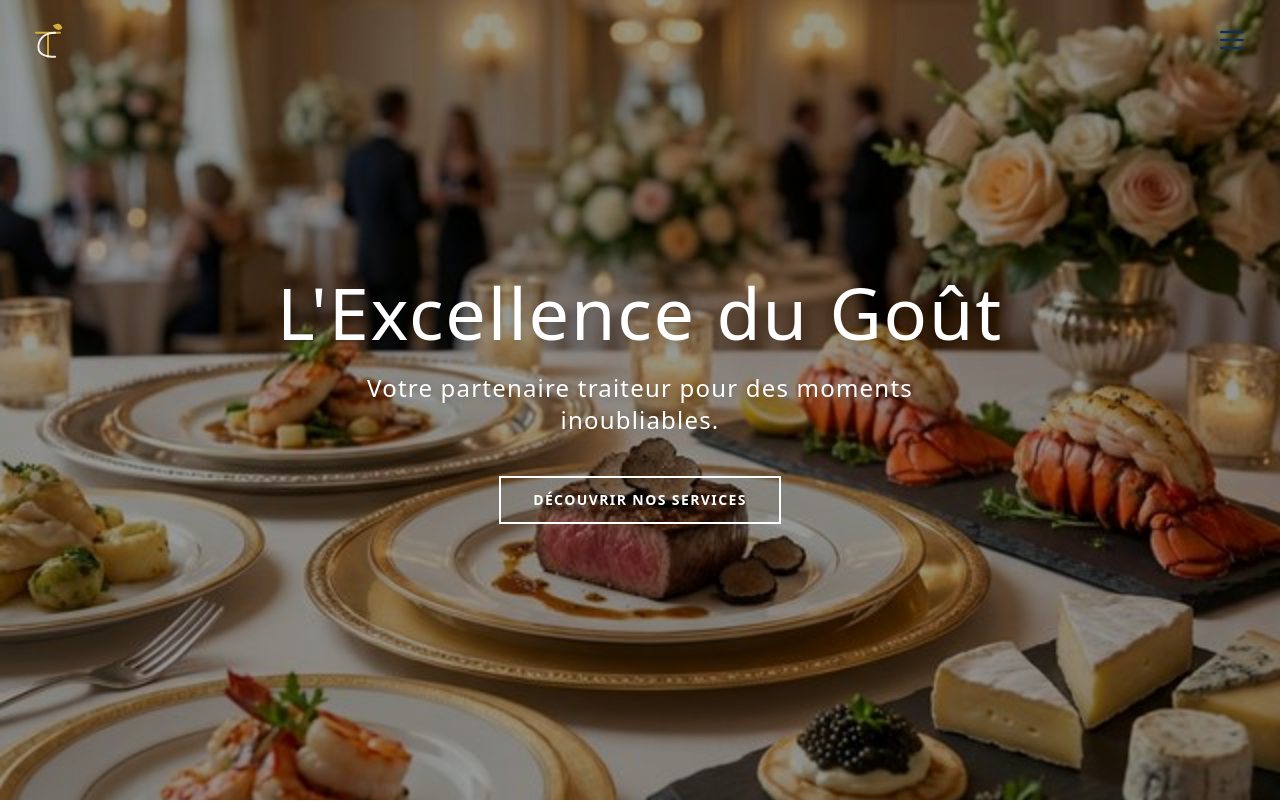
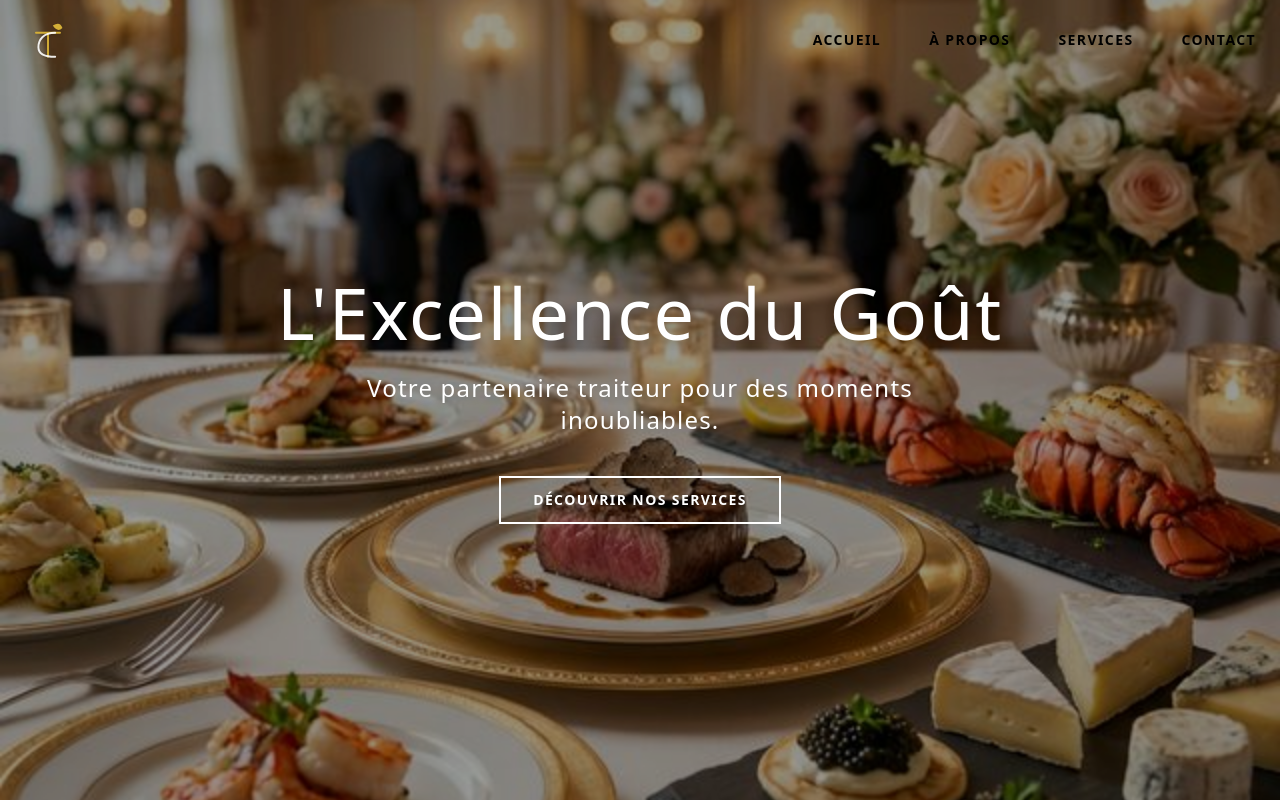
Before and after one commit to FlorianMeganck/traiteur-compere, a Next.js app: page / in a window 1280 px wide. Shown: the top 802 px of the page. Built offline with nearby package versions, Linux system fonts and the light colour scheme; a web font is replaced by a local one.

Commit message:
navbar changements

```diff
--- a/app/components/Navbar.tsx
+++ b/app/components/Navbar.tsx
@@ -2,6 +2,7 @@
 
 import Link from "next/link";
 import { useState, useEffect } from "react";
+import { motion, AnimatePresence, Variants } from "framer-motion";
 import Logo from "./Logo";
 
 export default function Navbar() {
@@ -16,9 +17,71 @@ export default function Navbar() {
         return () => window.removeEventListener("scroll", handleScroll);
     }, []);
 
-    // Handlers for hover/leave interactions
-    const handleMouseEnter = () => setIsMenuOpen(true);
-    const handleMouseLeave = () => setIsMenuOpen(false);
+    // Lock body scroll when menu is open
+    useEffect(() => {
+        if (isMenuOpen) {
+            document.body.style.overflow = "hidden";
+        } else {
+            document.body.style.overflow = "unset";
+        }
+        return () => {
+            document.body.style.overflow = "unset";
+        };
+    }, [isMenuOpen]);
+
+    const menuVars: Variants = {
+        initial: {
+            scaleY: 0,
+        },
+        animate: {
+            scaleY: 1,
+            transition: {
+                duration: 0.5,
+                ease: [0.12, 0, 0.39, 0],
+            },
+        },
+        exit: {
+            scaleY: 0,
+            transition: {
+                delay: 0.5,
+                duration: 0.5,
+                ease: [0.22, 1, 0.36, 1],
+            },
+        },
+    };
+
+    const containerVars: Variants = {
+        initial: {
+            transition: {
+                staggerChildren: 0.09,
+                staggerDirection: -1,
+            },
+        },
+        open: {
+            transition: {
+                delayChildren: 0.3,
+                staggerChildren: 0.09,
+                staggerDirection: 1,
+            },
+        },
+    };
+
+    const mobileLinkVars: Variants = {
+        initial: {
+            y: "30vh",
+            transition: {
+                duration: 0.5,
+                ease: [0.37, 0, 0.63, 1],
+            },
+        },
+        open: {
+            y: 0,
+            transition: {
+                ease: [0, 0.55, 0.45, 1],
+                duration: 0.7,
+            },
+        },
+    };
 
     return (
         <nav
@@ -26,75 +89,95 @@ export default function Navbar() {
                 }`}
         >
             <div className="max-w-7xl mx-auto px-6 flex justify-between items-center">
-                <Link href="/" className="flex items-center gap-2 group">
-                    <Logo className="h-12 w-auto transition-transform duration-300 group-hover:scale-105" />
+                <Link href="/" className="flex items-center gap-2 group z-50">
+                    <Logo className={`h-12 w-auto transition-transform duration-300 group-hover:scale-105 ${isMenuOpen ? "brightness-0 invert" : ""}`} />
                     <span className="sr-only">Traiteur Compère</span>
                 </Link>
 
-                {/* Menu Container: Wrals Button & Dropdown for shared hover state */}
-                <div
-                    className="relative"
-                    onMouseEnter={handleMouseEnter}
-                    onMouseLeave={handleMouseLeave}
-                >
-                    {/* Menu Button */}
+                {/* Mobile Menu Button */}
+                <div className="md:hidden z-50">
                     <button
-                        className="text-primary focus:outline-none p-2"
-                        onClick={() => setIsMenuOpen(!isMenuOpen)}
+                        onClick={() => setIsMenuOpen((prev) => !prev)}
+                        className="text-white focus:outline-none"
                         aria-label="Toggle menu"
-                        aria-expanded={isMenuOpen}
                     >
-                        {isMenuOpen ? (
-                            <svg className="w-8 h-8" fill="none" stroke="currentColor" viewBox="0 0 24 24" xmlns="http://www.w3.org/2000/svg">
-                                <path strokeLinecap="round" strokeLinejoin="round" strokeWidth={2} d="M6 18L18 6M6 6l12 12" />
-                            </svg>
-                        ) : (
-                            <svg className="w-8 h-8" fill="none" stroke="currentColor" viewBox="0 0 24 24" xmlns="http://www.w3.org/2000/svg">
-                                <path strokeLinecap="round" strokeLinejoin="round" strokeWidth={2} d="M4 6h16M4 12h16M4 18h16" />
-                            </svg>
-                        )}
+                        <div className="w-8 h-8 flex flex-col justify-center items-center gap-[6px]">
+                            <motion.span
+                                animate={isMenuOpen ? { rotate: 45, y: 8 } : { rotate: 0, y: 0 }}
+                                className={`block w-8 h-[2px] bg-white transition-colors duration-300 ${!isMenuOpen && scrolled ? "bg-black" : "bg-white"}`}
+                            ></motion.span>
+                            <motion.span
+                                animate={isMenuOpen ? { opacity: 0 } : { opacity: 1 }}
+                                className={`block w-8 h-[2px] bg-white transition-colors duration-300 ${!isMenuOpen && scrolled ? "bg-black" : "bg-white"}`}
+                            ></motion.span>
+                            <motion.span
+                                animate={isMenuOpen ? { rotate: -45, y: -8 } : { rotate: 0, y: 0 }}
+                                className={`block w-8 h-[2px] bg-white transition-colors duration-300 ${!isMenuOpen && scrolled ? "bg-black" : "bg-white"}`}
+                            ></motion.span>
+                        </div>
                     </button>
+                </div>
 
-                    {/* Menu Dropdown */}
-                    <div
-                        className={`absolute top-full right-0 w-full md:w-80 bg-white shadow-lg py-8 flex flex-col items-center space-y-6 border-t border-gray-100 md:rounded-bl-xl transition-all duration-300 ease-in-out transform origin-top-right ${isMenuOpen
-                            ? "opacity-100 translate-y-0 pointer-events-auto"
-                            : "opacity-0 translate-y-4 pointer-events-none"
-                            }`}
-                    >
-                        <MenuLink href="/" label="Accueil" isOpen={isMenuOpen} delay={0} onClick={() => setIsMenuOpen(false)} />
-                        <MenuLink href="/about" label="À Propos" isOpen={isMenuOpen} delay={75} onClick={() => setIsMenuOpen(false)} />
-                        <MenuLink href="/services" label="Services" isOpen={isMenuOpen} delay={150} onClick={() => setIsMenuOpen(false)} />
-                        <MenuLink href="/contact" label="Contact" isOpen={isMenuOpen} delay={225} onClick={() => setIsMenuOpen(false)} />
-                    </div>
+                {/* Desktop Menu */}
+                <div className="hidden md:flex items-center space-x-12">
+                    <DesktopLink href="/" label="Accueil" />
+                    <DesktopLink href="/about" label="À Propos" />
+                    <DesktopLink href="/services" label="Services" />
+                    <DesktopLink href="/contact" label="Contact" />
                 </div>
+
+                {/* Mobile Menu Overlay */}
+                <AnimatePresence>
+                    {isMenuOpen && (
+                        <motion.div
+                            variants={menuVars}
+                            initial="initial"
+                            animate="animate"
+                            exit="exit"
+                            className="fixed inset-0 bg-black/95 backdrop-blur-md origin-top flex flex-col justify-center items-center z-40"
+                        >
+                            <motion.div
+                                variants={containerVars}
+                                initial="initial"
+                                animate="open"
+                                exit="initial"
+                                className="flex flex-col items-center gap-8"
+                            >
+                                <MobileLink href="/" label="Accueil" onClick={() => setIsMenuOpen(false)} variants={mobileLinkVars} />
+                                <MobileLink href="/about" label="À Propos" onClick={() => setIsMenuOpen(false)} variants={mobileLinkVars} />
+                                <MobileLink href="/services" label="Services" onClick={() => setIsMenuOpen(false)} variants={mobileLinkVars} />
+                                <MobileLink href="/contact" label="Contact" onClick={() => setIsMenuOpen(false)} variants={mobileLinkVars} />
+                            </motion.div>
+                        </motion.div>
+                    )}
+                </AnimatePresence>
             </div>
         </nav>
     );
 }
 
-function MenuLink({
-    href,
-    label,
-    onClick,
-    isOpen,
-    delay
-}: {
-    href: string;
-    label: string;
-    onClick: () => void;
-    isOpen: boolean;
-    delay: number;
-}) {
+function DesktopLink({ href, label }: { href: string; label: string }) {
     return (
         <Link
             href={href}
-            onClick={onClick}
-            style={{ transitionDelay: `${delay}ms` }}
-            className={`text-lg font-medium uppercase tracking-wider text-primary hover:text-red-600 transition-all duration-500 transform ${isOpen ? "opacity-100 translate-x-0" : "opacity-0 -translate-x-4"
-                }`}
+            className="text-sm font-bold uppercase tracking-widest text-black hover:text-[#D4AF37] transition-colors duration-300 relative group"
         >
             {label}
+            <span className="absolute -bottom-2 left-0 w-0 h-[2px] bg-[#D4AF37] transition-all duration-300 group-hover:w-full"></span>
         </Link>
     );
 }
+
+function MobileLink({ href, label, onClick, variants }: { href: string; label: string; onClick: () => void; variants: Variants }) {
+    return (
+        <motion.div variants={variants} className="overflow-hidden">
+            <Link
+                href={href}
+                onClick={onClick}
+                className="text-5xl font-serif text-white hover:text-[#D4AF37] transition-colors duration-300"
+            >
+                {label}
+            </Link>
+        </motion.div>
+    );
+}
```
